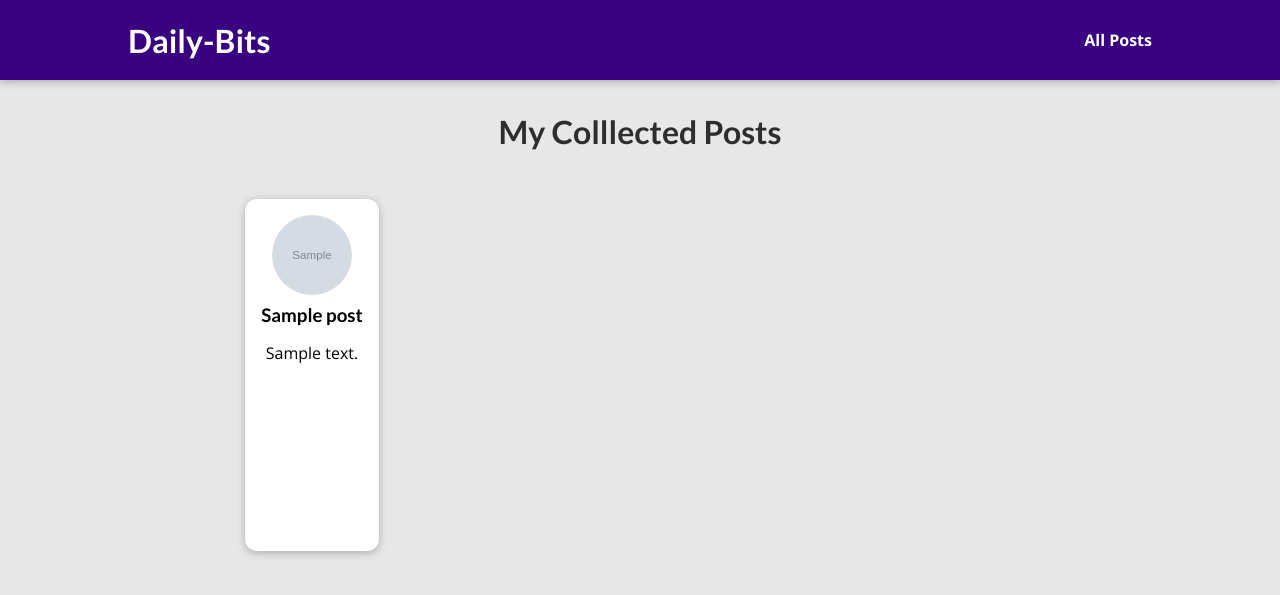
After one commit to Aksan07/Django-BlogSite, a Django app: template BlogSite/BlogApp/templates/BlogApp/all-posts.html in a window 1280 px wide. The commit adds this page. Shown: the top 595 px of the page. Run offline with Django 5.2, Linux system fonts and the light colour scheme; the template is opened without the code that fills it: most values are stand-ins (such as "Sample title", 1, 10 or a date in 2020); grey boxes marked "Sample" are stand-in pictures.

Commit message:
Section 5 Done

```diff
--- /dev/null
+++ b/BlogSite/BlogApp/static/BlogApp/all-posts.css
@@ -0,0 +1,43 @@
+body {
+  background-color: #e7e7e7;
+}
+
+#main-navigation {
+  background-color: #390281;
+  box-shadow: 0 2px 8px rgba(0, 0, 0, 0.25);
+}
+
+#all-posts {
+  margin: 7rem auto;
+  width: 90%;
+  max-width: 60rem;
+}
+
+#all-posts h2 {
+  text-align: center;
+  font-size: 2rem;
+  color: #2e2e2e;
+  margin: 3rem 0;
+}
+
+ul {
+  list-style: none;
+  margin: 0;
+  padding: 0;
+  display: grid;
+  grid-template-columns: repeat(auto-fill, minmax(17rem, 1fr));
+  gap: 1.5rem;
+}
+
+.post img {
+  width: 7rem;
+  height: 7rem;
+}
+
+.post a {
+  height: 22rem;
+  transform-origin: center;
+  box-shadow: 0 2px 8px rgba(0, 0, 0, 0.25);
+  border-radius: 12px;
+  background-color: white;
+}
--- a/BlogSite/BlogApp/static/BlogApp/index.css
+++ b/BlogSite/BlogApp/static/BlogApp/index.css
@@ -73,7 +73,3 @@
   font-size: 1.5rem;
   color: #353535;
 }
-.post img {
-  width: 100px;
-  height: 100px;
-}
--- /dev/null
+++ b/BlogSite/BlogApp/static/BlogApp/posts.css
@@ -0,0 +1,43 @@
+.post {
+  display: flex;
+  flex-direction: column;
+  align-items: center;
+  text-align: center;
+}
+
+.post a {
+  text-decoration: none;
+  color: black;
+  transition: all 0.2s ease;
+  padding: 1rem;
+}
+
+.post a:hover,
+.post a:active {
+  transform: scale(1.1);
+  background-color: #390281;
+  color: white;
+}
+
+.post img {
+  width: 5rem;
+  height: 5rem;
+  object-fit: cover;
+  border-radius: 50%;
+}
+
+.post h3 {
+  margin: 0.25rem 0;
+}
+
+.post time {
+  color: #666666;
+  margin: 0.25rem;
+  font-style: italic;
+  font-size: 0.85rem;
+}
+
+.post:hover time,
+.post:active time {
+  color: white;
+}
--- /dev/null
+++ b/BlogSite/BlogApp/templates/BlogApp/all-posts.html
@@ -0,0 +1,21 @@
+{% extends "base.html" %} {% load static %}
+<!-- prettier-ignore -->
+{% block css_files %}
+<link rel="stylesheet" href="{% static "BlogApp/all-posts.css" %}"/>
+<link rel="stylesheet" href="{% static "BlogApp/posts.css" %}"/>
+
+{% endblock%}
+{% block page_title %} All Posts {% endblock %}
+<!-- prettier-ignore -->
+{% block content %}
+<section id="all-posts">
+  <h2>My Colllected Posts</h2>
+  <ul>
+    <!-- prettier-ignore -->
+    {% for post in all_posts %}
+    {% include "BlogApp/includes/post.html"%}
+    {% endfor %}
+  </ul>
+</section>
+
+{% endblock %}
--- /dev/null
+++ b/BlogSite/BlogApp/templates/BlogApp/includes/post.html
@@ -0,0 +1,14 @@
+{% load static %}
+<li>
+  <article class="post">
+    <a href="{% url "post-details-page" post.slug %}">
+      <img src="{% static "BlogApp/images/"|add:post.image %}" alt="{{post.title}}" />
+      <div class="post__content">
+        <h3>{{ post.title }}</h3>
+        <p>
+          {{post.excerpt}}
+        </p>
+      </div>
+    </a>
+  </article>
+</li>
--- a/BlogSite/templates/base.html
+++ b/BlogSite/templates/base.html
@@ -12,6 +12,10 @@
     <title>{% block page_title%} {% endblock %}</title>
   </head>
   <body>
+    <header id="main-navigation">
+      <h1><a href="{% url "starting-page" %}">Daily-Bits</a></h1>
+      <nav><a href="{% url "posts-page" %}">All Posts</a></nav>
+    </header>
     {% block content %} {% endblock %}
   </body>
 </html>
```
Also changed, not shown: BlogSite/BlogApp/static/BlogApp/post-detail.css (added, +62 -0 lines), BlogSite/BlogApp/templates/BlogApp/index.html (+10 -21 lines), BlogSite/BlogApp/templates/BlogApp/post-detail.html (added, +23 -0 lines), BlogSite/BlogApp/views.py (+82 -4 lines), BlogSite/templates/404.html (added, +8 -0 lines).
